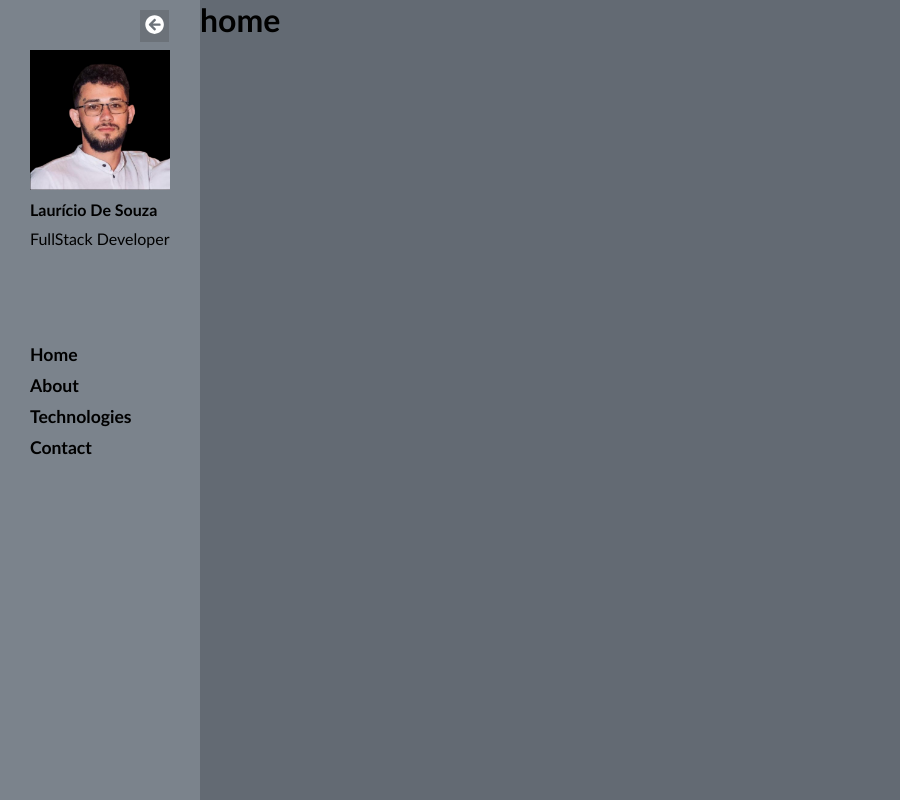
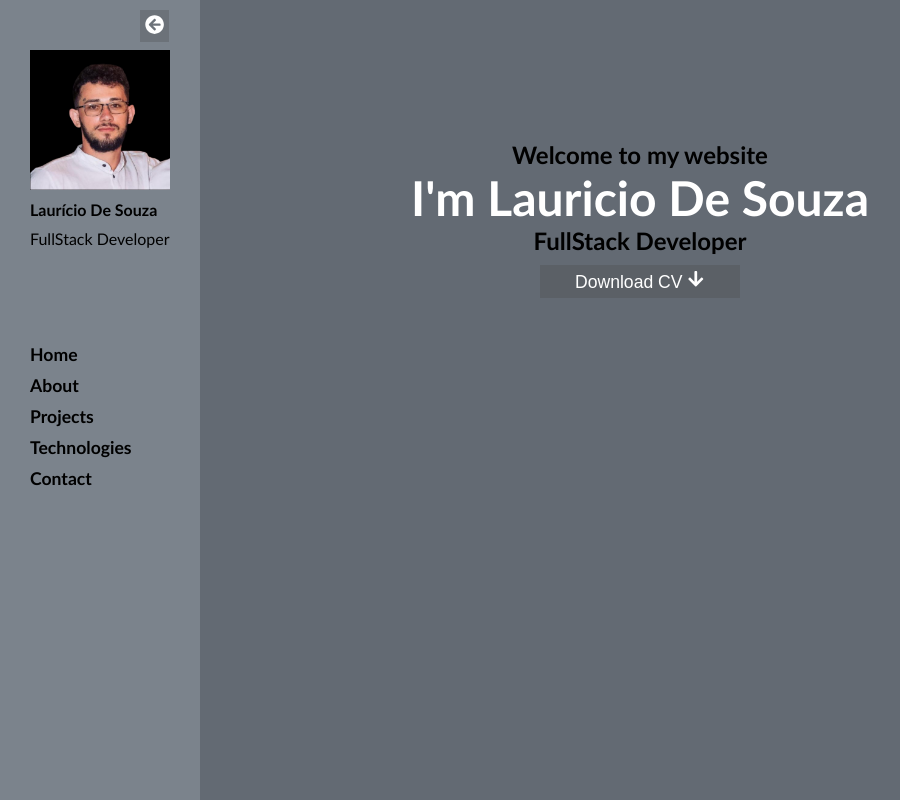
Before and after one commit to lauriciodev/lauricio-portfolio, a React (Create React App) app: page / in a window 1280 px wide. Shown: the whole page, without its empty margins (0-900 px from the left). Built offline with nearby package versions, Linux system fonts and the light colour scheme.

Commit message:
iniciando pagina home

```diff
--- a/public/index.html
+++ b/public/index.html
@@ -1,43 +1,15 @@
 <!DOCTYPE html>
 <html lang="en">
   <head>
-    <meta charset="utf-8" />
-    <link rel="icon" href="%PUBLIC_URL%/favicon.ico" />
-    <meta name="viewport" content="width=device-width, initial-scale=1" />
-    <meta name="theme-color" content="#000000" />
-    <meta
-      name="description"
-      content="Web site created using create-react-app"
-    />
-    <link rel="apple-touch-icon" href="%PUBLIC_URL%/logo192.png" />
-    <!--
-      manifest.json provides metadata used when your web app is installed on a
-      user's mobile device or desktop. See https://developers.google.com/web/fundamentals/web-app-manifest/
-    -->
-    <link rel="manifest" href="%PUBLIC_URL%/manifest.json" />
-    <!--
-      Notice the use of %PUBLIC_URL% in the tags above.
-      It will be replaced with the URL of the `public` folder during the build.
-      Only files inside the `public` folder can be referenced from the HTML.
-
-      Unlike "/favicon.ico" or "favicon.ico", "%PUBLIC_URL%/favicon.ico" will
-      work correctly both with client-side routing and a non-root public URL.
-      Learn how to configure a non-root public URL by running `npm run build`.
-    -->
-    <title>React App</title>
+    <meta charset="utf-8">
+    <meta http-equiv="X-UA-Compatible" content="IE=edge">
+    <meta name="viewport" content="width=device-width,initial-scale=1.0">
+    <link rel="icon" href="https://avatars.githubusercontent.com/u/86666254?v=4">
+    <title>Lauricio</title>
   </head>
   <body>
     <noscript>You need to enable JavaScript to run this app.</noscript>
     <div id="root"></div>
-    <!--
-      This HTML file is a template.
-      If you open it directly in the browser, you will see an empty page.
 
-      You can add webfonts, meta tags, or analytics to this file.
-      The build step will place the bundled scripts into the <body> tag.
-
-      To begin the development, run `npm start` or `yarn start`.
-      To create a production bundle, use `npm run build` or `yarn build`.
-    -->
   </body>
 </html>
--- /dev/null
+++ b/src/components/buttonCv/index.jsx
@@ -0,0 +1,13 @@
+import { Buttoncv } from './styles';
+import {  FaArrowDown } from 'react-icons/fa';
+
+function ButtonCv(){
+return(
+  <Buttoncv>
+    Download CV <FaArrowDown/>
+  </Buttoncv>
+
+)
+}
+
+export default ButtonCv;
--- /dev/null
+++ b/src/components/buttonCv/styles.js
@@ -0,0 +1,10 @@
+import styled  from 'styled-components';
+
+export const Buttoncv = styled.button`
+padding: 5px 15px;
+width: 200px;
+background-color: #4444;
+border: none;
+color: white;
+font-size: 1.1rem;
+`
--- a/src/components/sidebar/index.jsx
+++ b/src/components/sidebar/index.jsx
@@ -11,7 +11,8 @@ function Sidebar(){
     <>
      <Container
     width={side ? 200 : 0}
-    visibility={side ? "visible" : "hidden"}>
+    visibility={side ? "visible" : "hidden"}
+    >
      <ContainerSideInfo>
       <SideUp display={side ? "flex" :"none"}>
          <img src={lauricioPhoto} alt="" />
@@ -19,10 +20,11 @@ function Sidebar(){
          <p>FullStack Developer</p>
       </SideUp>
       <SideDown display={side ? "flex" :"none"}>
-        <Link to="/" >Home</Link>
-        <Link to="/about">About</Link>
-        <Link to="/technologies">Technologies</Link>
-        <Link to="/contact">Contact</Link>
+        <Link onClick={() => setSide(false)} to="/" >Home</Link>
+        <Link onClick={() => setSide(false)} to="/about">About</Link>
+        <Link onClick={() => setSide(false)} to="/projects">Projects</Link>
+        <Link onClick={() => setSide(false)} to="/technologies">Technologies</Link>
+        <Link onClick={() => setSide(false)} to="/contact">Contact</Link>
       </SideDown>
 
      </ContainerSideInfo>
--- a/src/components/sidebar/styles.js
+++ b/src/components/sidebar/styles.js
@@ -7,12 +7,14 @@ import styled from 'styled-components';
   transition: all .4s;
   max-width: ${props => `${props.width}px`};
   visibility:${props => props.visibility};
+  position:fixed;
+
 `
 
 
 export const Button = styled.button`
 background-color: #4444;
-position: absolute;
+position: fixed;
 top: 10px;
 left:${props => `${props.posi}px`};
 color: white;
--- a/src/pages/home/index.jsx
+++ b/src/pages/home/index.jsx
@@ -1,8 +1,18 @@
+import ButtonCv from '../../components/buttonCv';
+import { Container, HeroContainer } from './style';
 
 
 function Home(){
    return(
-    <h1>home </h1>
+   <Container>
+      <HeroContainer>
+      <h2>Welcome to my website</h2>
+      <h1>I'm Lauricio De Souza</h1>
+      <h2>FullStack Developer</h2>
+      </HeroContainer>
+      <ButtonCv/>
+   </Container>
+
    )
 }
 
--- /dev/null
+++ b/src/pages/home/style.js
@@ -0,0 +1,26 @@
+import styled from 'styled-components';
+
+export const Container = styled.div`
+width: 100%;
+height: 100vh;
+display: flex;
+align-items: center;
+flex-direction: column;
+padding-top: 140px;
+gap: 10px;
+
+@media screen and (max-width:600px) {
+    padding: 190px  30px 0 30px  ;
+  }
+`
+
+
+
+export const HeroContainer = styled.div`
+text-align: center;
+
+& > h1{
+  color: white;
+  font-size: 3rem;
+}
+`
```
